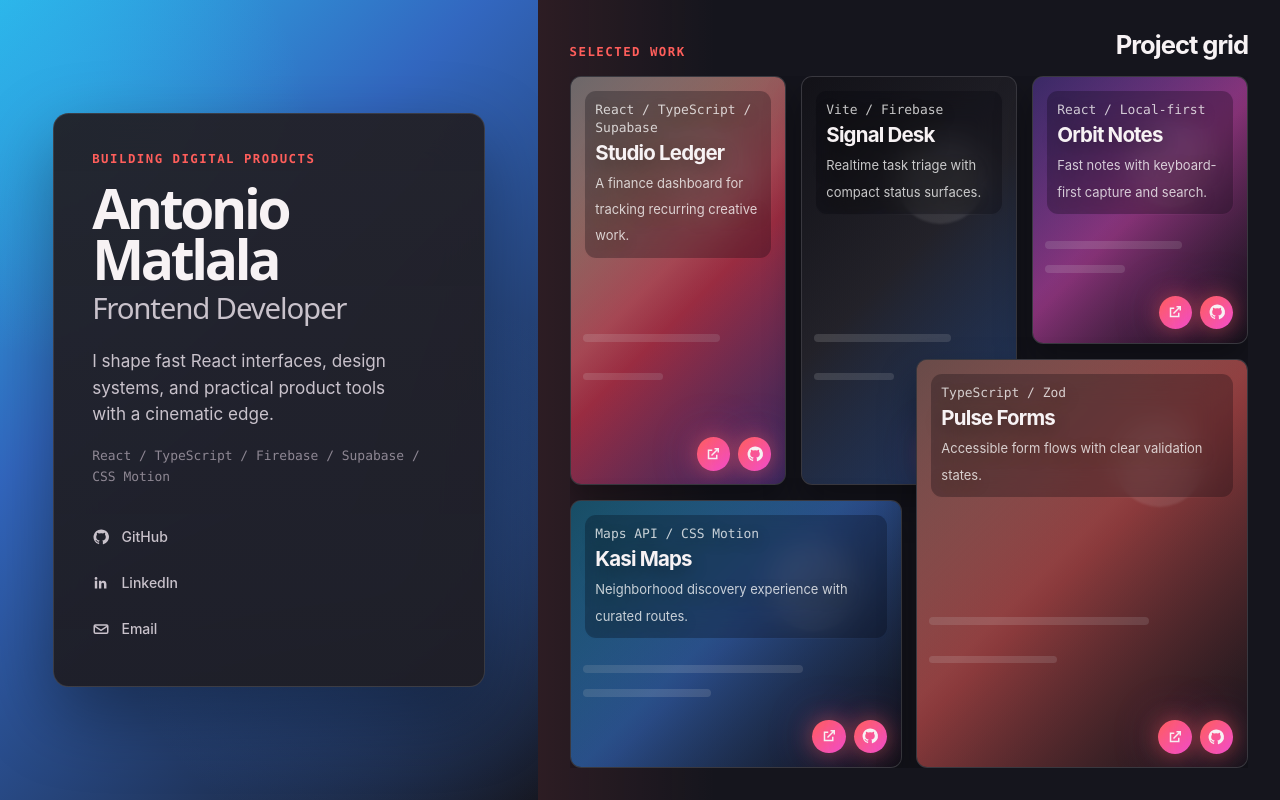
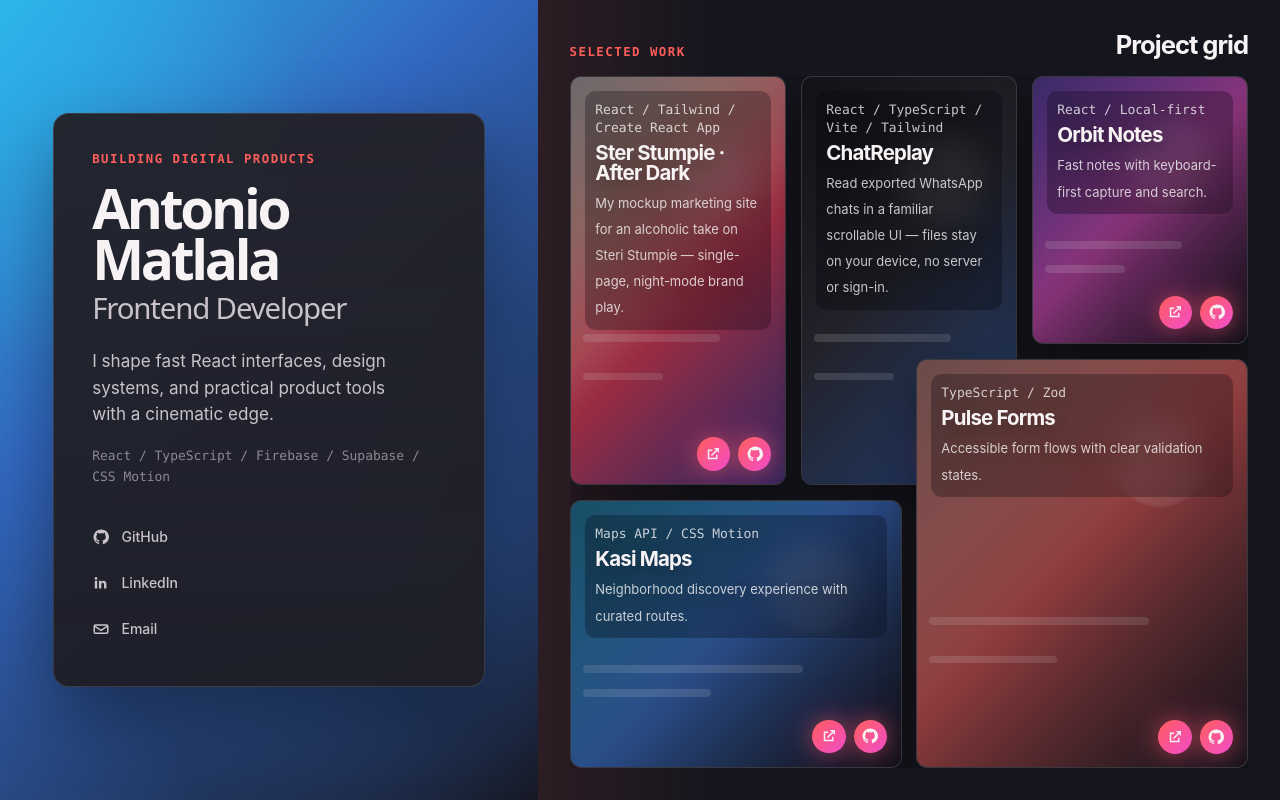
Before and after one commit to camatlala/portfolio, a React (Vite) app: page / in a window 1280 px wide. Built offline with nearby package versions, Linux system fonts and the light colour scheme.

Commit message:
Addition of Live Sites

```diff
--- a/src/App.tsx
+++ b/src/App.tsx
@@ -225,20 +225,22 @@
 
 const projects: Project[] = [
   {
-    title: 'Studio Ledger',
-    summary: 'A finance dashboard for tracking recurring creative work.',
-    stack: 'React / TypeScript / Supabase',
-    liveUrl: 'https://antonio-matlala.dev/studio-ledger',
-    repoUrl: 'https://github.com/AntonioMatlala/studio-ledger',
+    title: 'Ster Stumpie · After Dark',
+    summary:
+      'My mockup marketing site for an alcoholic take on Steri Stumpie — single-page, night-mode brand play.',
+    stack: 'React / Tailwind / Create React App',
+    liveUrl: 'https://ster-stumpie.netlify.app/',
+    repoUrl: 'https://github.com/camatlala/ster-stumpie',
     tone: 'warm',
     size: 'feature',
   },
   {
-    title: 'Signal Desk',
-    summary: 'Realtime task triage with compact status surfaces.',
-    stack: 'Vite / Firebase',
-    liveUrl: 'https://antonio-matlala.dev/signal-desk',
-    repoUrl: 'https://github.com/AntonioMatlala/signal-desk',
+    title: 'ChatReplay',
+    summary:
+      'Read exported WhatsApp chats in a familiar scrollable UI — files stay on your device, no server or sign-in.',
+    stack: 'React / TypeScript / Vite / Tailwind',
+    liveUrl: 'https://mychatreplay.netlify.app/',
+    repoUrl: 'https://github.com/camatlala/chatreplay',
     tone: 'code',
     size: 'tall',
   },
```
